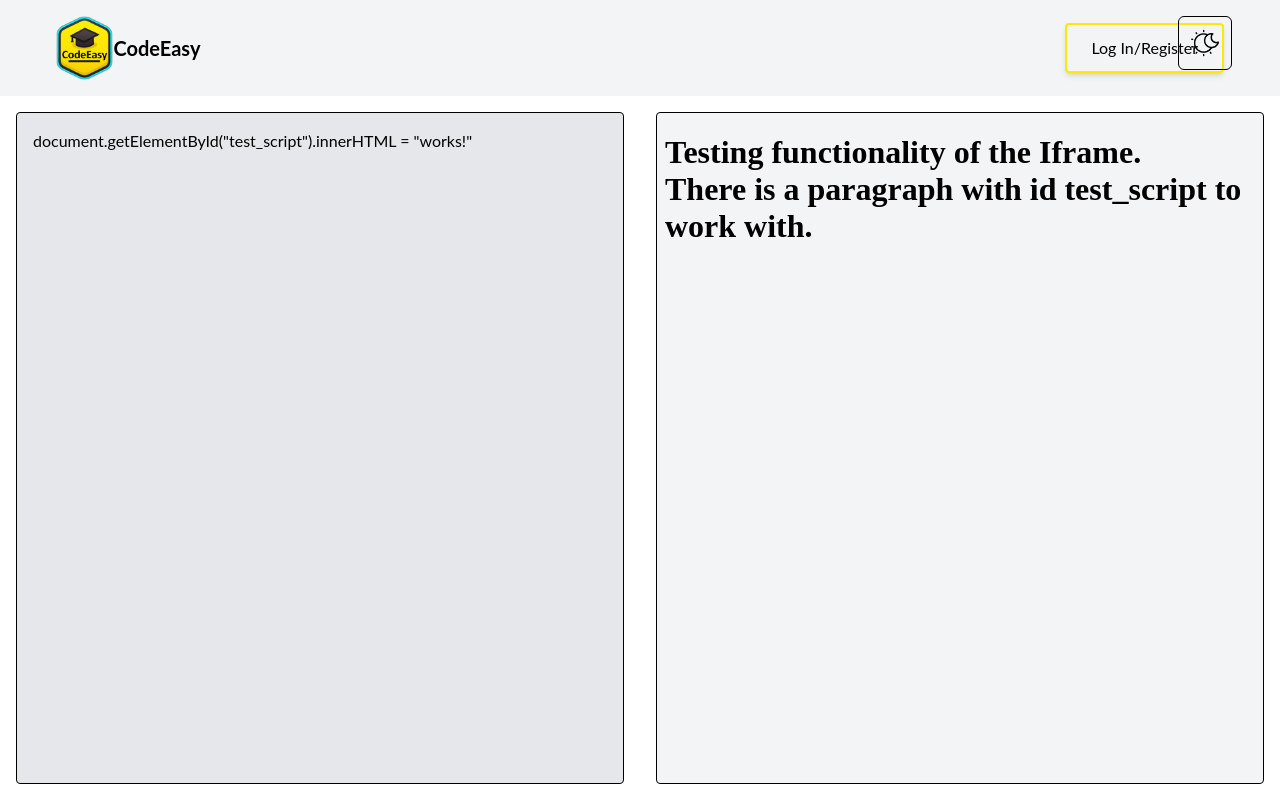
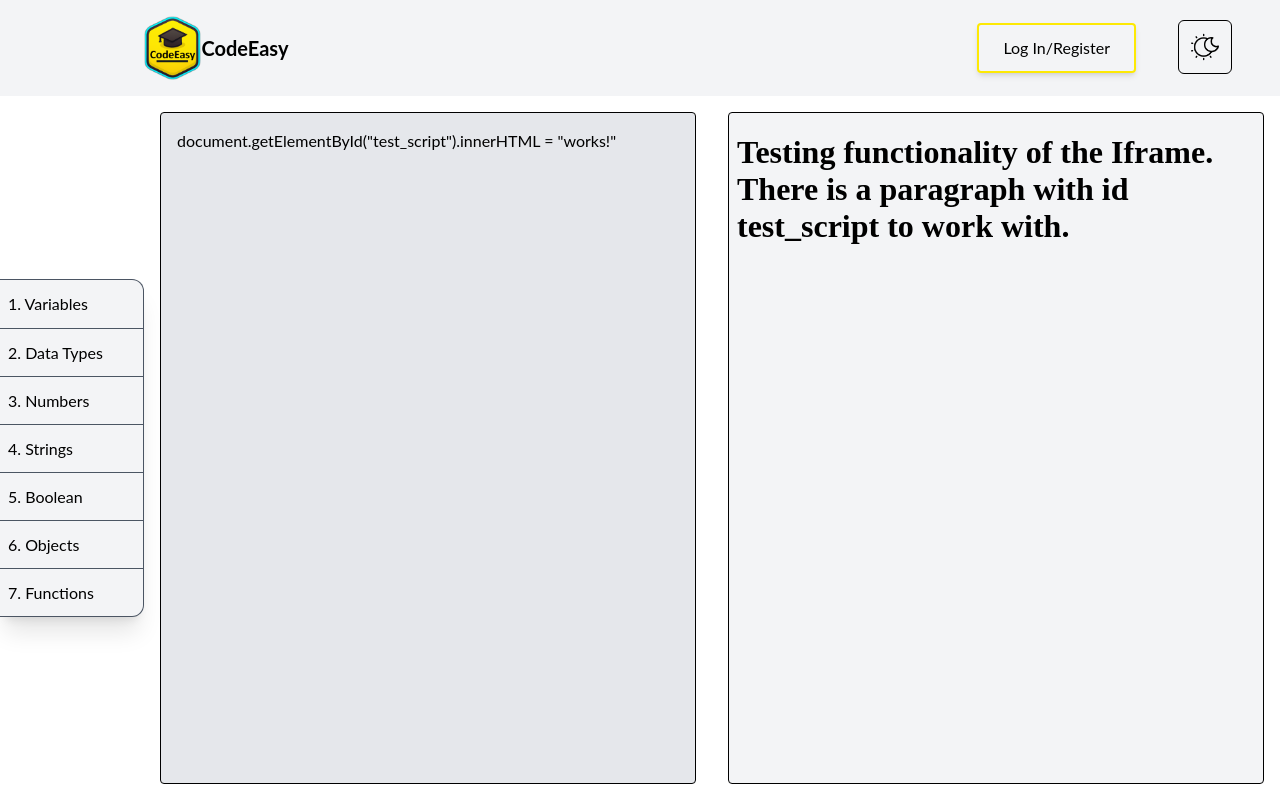
Before and after one commit to Gumexik/CodeEasy-Outdated, a React (Create React App) app in the folder codeeasy/: page /learn in a window 1280 px wide. Built offline with nearby package versions, Linux system fonts and the light colour scheme; the HTML template or start-up script is replaced by a standard one.

Commit message:
working on sidebar

```diff
--- a/codeeasy/src/components/Navigation.js
+++ b/codeeasy/src/components/Navigation.js
@@ -28,7 +28,7 @@ const Navigation = () => {
     }
 
     return (
-        <header className='z-30 w-full px-10 py-4 bg-[#f3f4f6] dark:bg-gray-900 relative'>
+        <header className='z-30 w-full md:px-32 px-10 py-4 bg-[#f3f4f6] dark:bg-gray-900 relative'>
             <div className='flex md:flex-row flex-col md:justify-between mx-auto max-w-7xl'>
                 <a href='/' title='CodeEasy Home Page' className='flex items-center ml-4'>
                     <img src={logo} className='h-16' alt='CodeEasy logo' />
@@ -38,7 +38,7 @@ const Navigation = () => {
                     <div className='flex items-center'>
                         <a
                             href='/login'
-                            className='text-sm md:text-base mx-4 border-2 border-[#fde904] shadow-md py-[11px] px-[24px] rounded transition-all duration-[250ms] hover:bg-gray-200 dark:text-white dark:hover:bg-black'
+                            className='text-sm border-4 md:text-base mx-4 md:border-2 border-[#fde904] shadow-md py-[11px] px-[24px] rounded transition-all duration-[250ms] hover:bg-gray-200 dark:text-white dark:hover:bg-black'
                             onClick={(e) => {
                                 setShowModal(true);
                                 e.preventDefault();
@@ -49,7 +49,7 @@ const Navigation = () => {
                     </div>
                     <LearnBtn />
                 </div>
-                <button className='absolute right-12 p-2 dark:bg-transparent dark:border-white rounded-md border border-black' onClick={handleThemeSwitch}>
+                <button className='absolute right-12 md:top-5 p-2 dark:bg-transparent dark:border-white rounded-md border border-black' onClick={handleThemeSwitch}>
                     <img src={theme === "dark" ? theme_light : theme_dark} alt="dark/light mode switch" className="w-9" />
                 </button>
             </div>
--- /dev/null
+++ b/codeeasy/src/components/SideNav.js
@@ -0,0 +1,41 @@
+const SideNav = () => {
+    return (
+        <div className='md:h-[calc(100vh-96px)] dark:bg-gray-800  dark:text-white text-black flex items-center'>
+            <ul className='w-36 flex flex-col justify-center h-fit dark:bg-gray-900 rounded-r-xl shadow-xl border-t border-r border-b divide-y divide-gray-600 border-gray-600 bg-[#f3f4f6]'>
+                <li className='h-12 px-2'>
+                    <span className='flex items-center w-full h-full hover:scale-105 hover:text-blue-300 transition-scale duration-150 cursor-pointer'>
+                        1. Variables
+                    </span>
+                </li>
+                <li className='h-12 px-2'>
+                    <span className='flex items-center w-full h-full hover:scale-105 hover:text-blue-300 transition-scale duration-150 cursor-pointer'>
+                        2. Data Types
+                    </span>
+                </li>
+                <li className='h-12 px-2'>
+                    <span className='flex items-center w-full h-full hover:scale-105 hover:text-blue-300 transition-scale duration-150 cursor-pointer'>
+                        3. Numbers</span>
+                </li>
+                <li className='h-12 px-2'>
+                    <span className='flex items-center w-full h-full hover:scale-105 hover:text-blue-300 transition-scale duration-150 cursor-pointer'>
+                        4. Strings</span>
+                </li>
+                <li className='h-12 px-2'>
+                    <span className='flex items-center w-full h-full hover:scale-105 hover:text-blue-300 transition-scale duration-150 cursor-pointer'>
+                        5. Boolean</span>
+                </li>
+                <li className='h-12 px-2'>
+                    <span className='flex items-center w-full h-full hover:scale-105 hover:text-blue-300 transition-scale duration-150 cursor-pointer'>
+                        6. Objects</span>
+                </li>
+                <li className='h-12 px-2'>
+                    <span className='flex items-center w-full h-full hover:scale-105 hover:text-blue-300 transition-scale duration-150 cursor-pointer'>
+                        7. Functions
+                    </span>
+                </li>
+            </ul>
+        </div>
+    );
+};
+
+export default SideNav;
--- a/codeeasy/src/pages/MainApp.js
+++ b/codeeasy/src/pages/MainApp.js
@@ -1,5 +1,6 @@
 import Navigation from "../components/Navigation";
 import { useState, useEffect } from "react";
+import SideNav from "../components/SideNav";
 
 function MainApp() {
     const [js, setJs] = useState("");
@@ -25,13 +26,15 @@ function MainApp() {
         <div>
             <Navigation />
             <div className='flex flex-col md:flex-row'>
+                <SideNav />
+                <div className='flex flex-col md:flex-row w-full'>
                     <div className='md:w-1/2 w-full p-4 h-60
                  md:h-[calc(100vh-96px)]'>
                         <textarea
                             onChange={(e) => {
                                 setJs(e.target.value)
                             }}
-                        className='dark:bg-gray-600 dark:text-white dark:border-none border border-black  bg-gray-200  rounded p-4  h-full w-full resize-none focus:outline-none'
+                            className='dark:bg-gray-600 dark:text-white dark:border dark:border-gray-500 border border-black  bg-gray-200  rounded p-4  h-full w-full resize-none focus:outline-none'
                             placeholder='Enter code here'
                             autoComplete='off'
                             spellCheck='false'
@@ -43,11 +46,12 @@ function MainApp() {
                             sandbox='allow-scripts'
                             srcDoc={srcDoc}
                             title='JavaScript Iframe'
-                        className='md:h-full h-80 w-full rounded bg-[#f3f4f6] border border-black dark:border-none dark:bg-gray-600 dark:text-white'
+                            className='md:h-full h-80 w-full rounded bg-[#f3f4f6] border border-black dark:border dark:bg-gray-600 dark:text-white dark:border-gray-500'
                         ></iframe>
                     </div>
                 </div>
-        </div >
+            </div>
+        </div>
     );
 }
 
```
Lines whose indentation alone changed are shown as unchanged.
